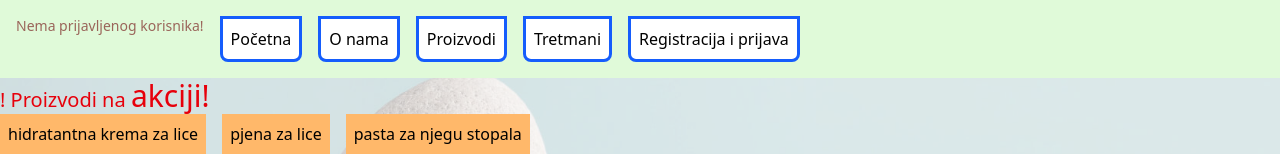
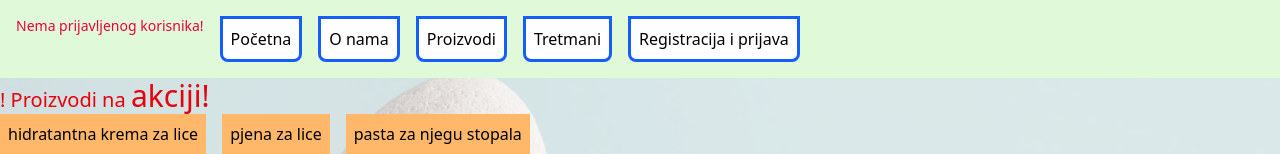
Before and after one commit to Roundpidge/Webpage-za-usluge-masa-a-i-kozmeti-kih-proizvoda, a Vue app: page / in a window 1280 px wide. Shown: the top 154 px of the page. Built offline with nearby package versions, Linux system fonts and the light colour scheme; no server answers.

Commit message:
Update App.vue
Dodan  v-if="user za routerlink koji vodi do korisnickog racuna samo ako je korisnik prijavljen na temelju parametra user.email koji je za svakog korisnika jedinstven.

```diff
--- a/src/App.vue
+++ b/src/App.vue
@@ -25,13 +25,14 @@ onAuthStateChanged(auth, (currentUser) => {
 
         <div class="absolute inset-0 bg-white/65 "></div>
     <nav class="relative flex gap-4 p-4 bg-[#e0fad9]">
- <span v-if="!user" class="text-[#9a655a] text-sm"> Nema prijavljenog korisnika! </span>
+ <span v-if="!user" class="text-rose-600 text-sm"> Nema prijavljenog korisnika! </span>
  <span v-else class="text-emerald-600 text-sm"> Prijavljen korisnik: <b>{{ user.email }}</b></span>
       <RouterLink to="/"><gumb>Početna</gumb></RouterLink>
       <RouterLink to="/about"><gumb>O nama</gumb></RouterLink>
       <RouterLink to="/products"><gumb>Proizvodi</gumb></RouterLink>
       <RouterLink to="/tretmani"><gumb>Tretmani</gumb></RouterLink>
       <RouterLink to="/registerLogin"><gumb>Registracija i prijava</gumb></RouterLink>
+      <RouterLink v-if="user" :to="{ name: 'korisnik', params: {email: user.email} }"><gumb>Korisnicni racun</gumb></RouterLink>
     </nav>
 
     <main class="relative flex-grow">
```
